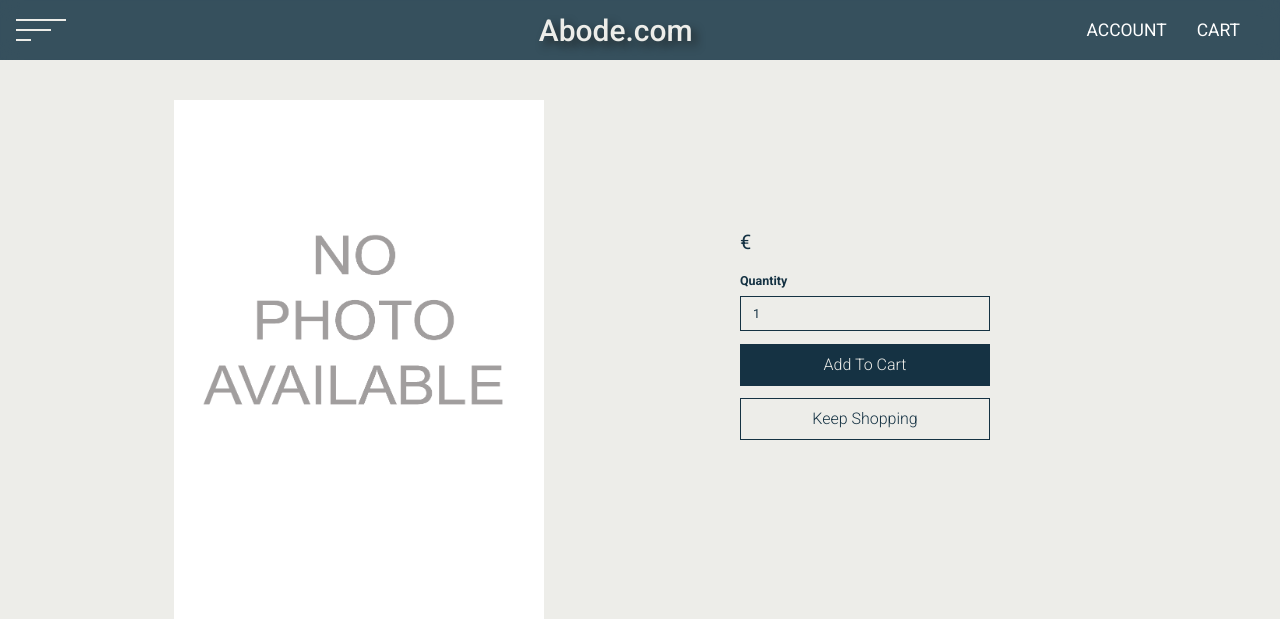
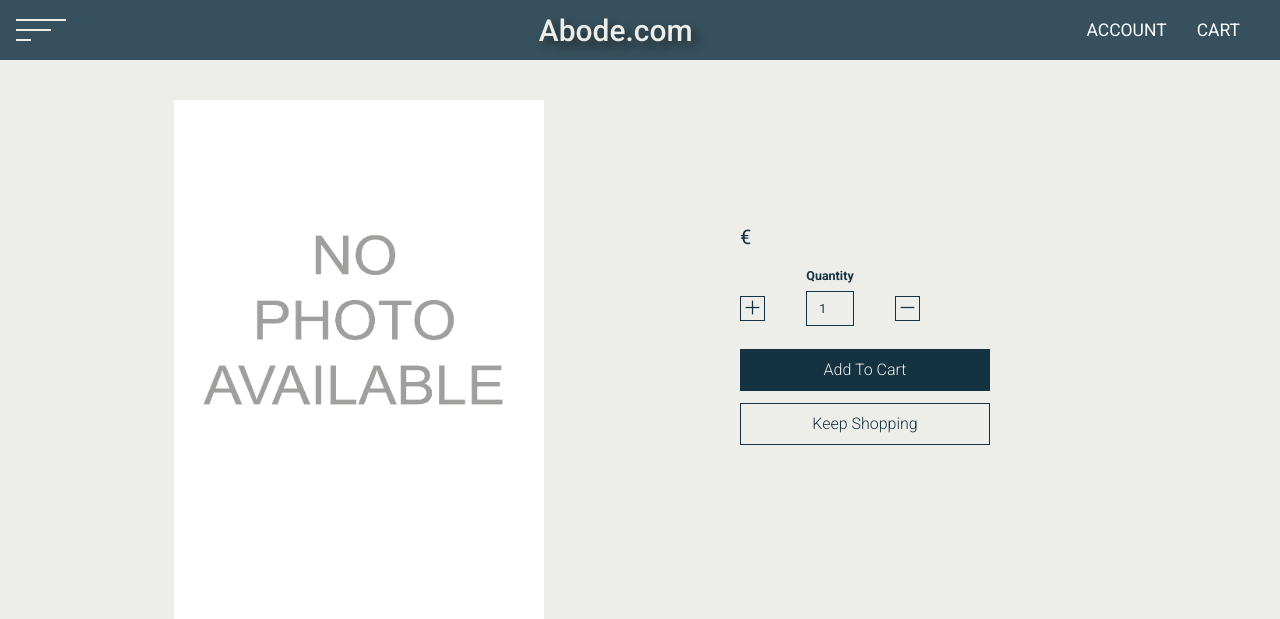
Before and after one commit to BrianWhelanDublin/milestone-project-4, a Django app: template stock/templates/stock/item.html in a window 1280 px wide. Shown: the top 619 px of the page. Run offline with Django 3.2, Linux system fonts and the light colour scheme; the template is opened without the code that fills it, so the values that code supplies are empty; some libraries are stand-ins or nearby versions.

Commit message:
add number input to item page

```diff
--- a/static/css/base.css
+++ b/static/css/base.css
@@ -1309,6 +1309,9 @@ td p {
 .checkout-no-input{
     margin-bottom: 1.5rem;
 }
+.item-quantity{
+    width:18rem;
+}
 
 /* Media Querys */
 
--- a/stock/templates/stock/item.html
+++ b/stock/templates/stock/item.html
@@ -34,7 +34,8 @@
                     <a class="fs-3 modal-button
                                 cancel-btn flex-center" href="{% url 'edit_item' item.id %}">Edit</a>
                     <!-- Button trigger modal to double check before deleting the item -->
-                <button type="button" class="modal-button fs-3 flex-center delete-btn" data-bs-toggle="modal" data-bs-target="#deleteModal">
+                    <button type="button" class="modal-button fs-3 flex-center delete-btn" data-bs-toggle="modal"
+                        data-bs-target="#deleteModal">
                         Delete
                     </button>
                 </div>
@@ -54,7 +55,8 @@
                             <div class="modal-footer m-auto">
                                 <button type="button" class="fs-3 modal-button
                                 cancel-btn flex-center" data-bs-dismiss="modal">Cancel</button>
-                                <a class=" modal-button fs-3 flex-center delete-btn" href="{% url 'delete_item' item.id %}">Delete</a>
+                                <a class=" modal-button fs-3 flex-center delete-btn"
+                                    href="{% url 'delete_item' item.id %}">Delete</a>
                             </div>
                         </div>
                     </div>
@@ -62,8 +64,23 @@
                 {% endif %}
                 <form class="form item-form mt-3" action="{% url 'add_to_cart' item.id %}" method="POST">
                     {% csrf_token %}
+                    <div class=" flex-row-between item-quantity">
+                        <div class="plus-btn  flex-center">
+                            <i class="las la-plus flex-center" aria-hidden="true"></i>
+                            <span class="sr-only">increment button</span>
+                        </div>
+                        <div class="mb-3">
                             <label for="quantity" class="form-label">Quantity</label>
-                    <input class="form-control" type="number" name="quantity" value="1" min="1" max="20" id="quantity">
+                            <div>
+                                <input class="form-control" type="number" name="quantity" value="1" min="1" max="9"
+                                    id="quantity">
+                            </div>
+                        </div>
+                        <div class="minus-btn flex-center">
+                            <i class="las la-minus"></i>
+                            <span class="sr-only">decrement button</span>
+                        </div>
+                    </div>
                     <button type="submit" class=" item-link-button flex-center item-link-dark">Add To Cart</button>
                     <input type="hidden" name="redirect_url" value="{{ request.path }}">
                 </form>
@@ -74,3 +91,7 @@
     </div>
 </div>
 {% endblock %}
+{% block other_end_js %}
+{{ block.super }}
+  <script src="{% static 'js/selectNumber.js' %}"></script>
+{% endblock %}
```
Lines whose indentation alone changed are shown as unchanged.
